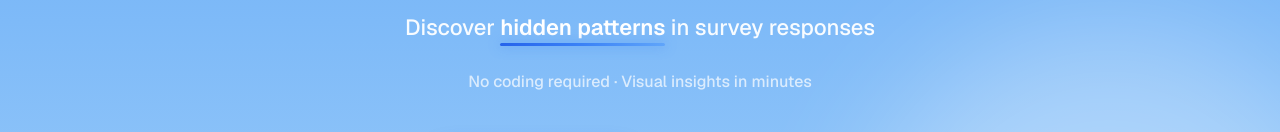
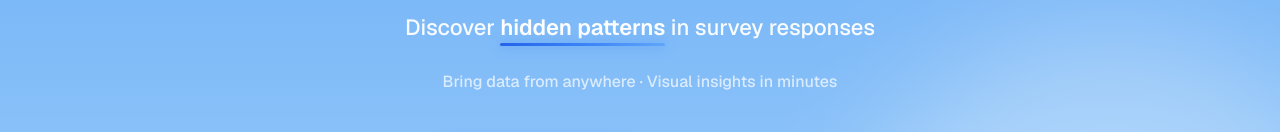
Before and after one commit to graphext/graphext-landing-data-exploration, a Next.js app: page / in a window 1280 px wide. Shown: the part 412-544 px from the top of the page. Built offline with nearby package versions, Linux system fonts and the light colour scheme.

Commit message:
Update Hero subtitle copy: Change 'No coding required' to 'Bring data from anywhere'

```diff
--- a/src/components/Hero.tsx
+++ b/src/components/Hero.tsx
@@ -127,7 +127,7 @@ export default function Hero() {
               </p>
             </div>
             <p className="mt-2 text-base text-white/70">
-              No coding required · Visual insights in minutes
+              Bring data from anywhere · Visual insights in minutes
             </p>
           </div>
 
```
